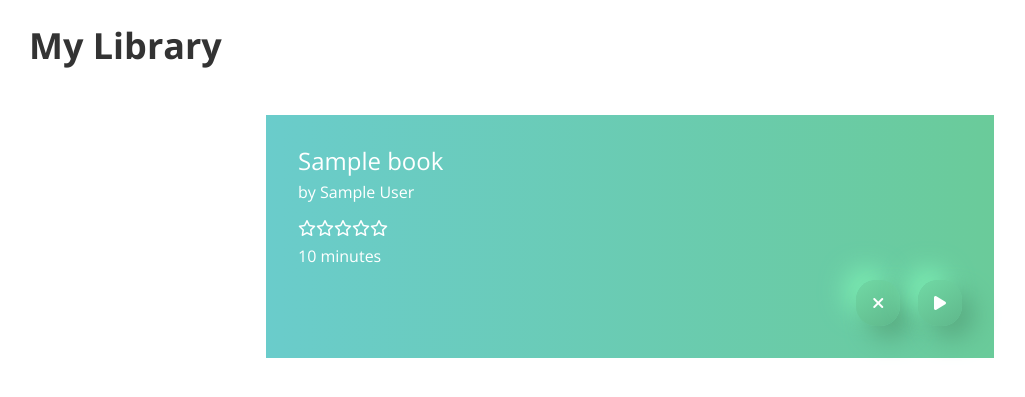
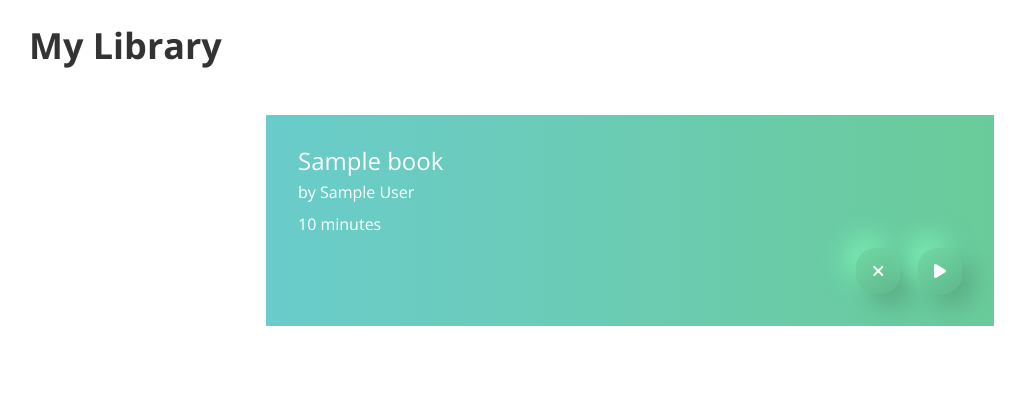
Before and after one commit to fabie37/Lector, a Django app: page /lector/library/ in a window 1280 px wide. Shown: the part 70-467 px from the top of the page, without its empty margins (10-1035 px from the left). Run offline with Django 3.2, Linux system fonts and the light colour scheme; a user stored in the database is signed in; tables that the repository leaves empty hold one stand-in row (values such as "Sample post"); some libraries are stand-ins or nearby versions.

Commit message:
ratings: removed ratings features

```diff
--- a/lector_app/templates/lector-app/library.html
+++ b/lector_app/templates/lector-app/library.html
@@ -29,9 +29,6 @@
             <h4>{{ recording.book.title }}</h4>
             <p>by {{ recording.book.author.first_name }}  {{ recording.book.author.last_name }}</p>
             <p>{{ recording.user.user }}</p>
-            <div class="rating">
-                <i value=1 id="rating_1" class="far fa-star"></i><i value=2 id="rating_1" class="far fa-star"></i><i value=3 id="rating_1" class="far fa-star"></i><i value=4 id="rating_1" class="far fa-star"></i><i value=5 id="rating_1" class="far fa-star"></i>
-            </div>
             <p>{{ recording.duration }} minutes</p>
             <div class="row justify-content-end">
                 <div class="col-lg-1 col-2">
--- a/lector_app/templates/lector-app/uploads.html
+++ b/lector_app/templates/lector-app/uploads.html
@@ -29,9 +29,6 @@
         <div class="col-lg-7 col-sm-10 col-12 search-searchitem-box-content blue-bg">
             <h4>{{ recording.book.title }}</h4>
             <p>by {{ recording.book.author.first_name }}  {{ recording.book.author.last_name }}</p>
-            <div class="rating">
-                <i value=1 id="rating_1" class="far fa-star"></i><i value=2 id="rating_1" class="far fa-star"></i><i value=3 id="rating_1" class="far fa-star"></i><i value=4 id="rating_1" class="far fa-star"></i><i value=5 id="rating_1" class="far fa-star"></i>
-            </div>
             <p>{{ recording.duration }} minutes</p>
             <div class="row justify-content-end">
                 <div class="col-lg-1 col-2">
```
